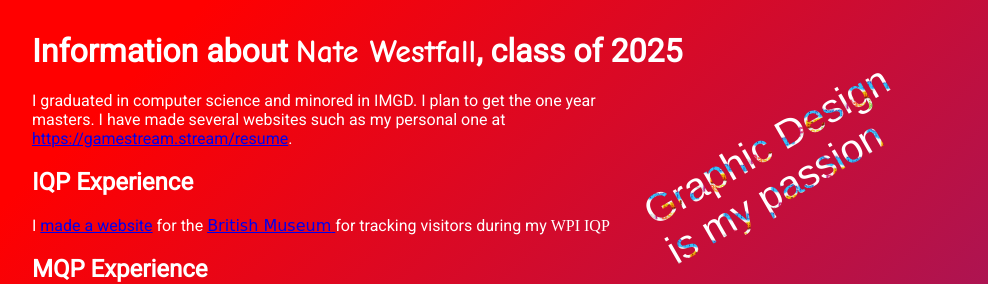
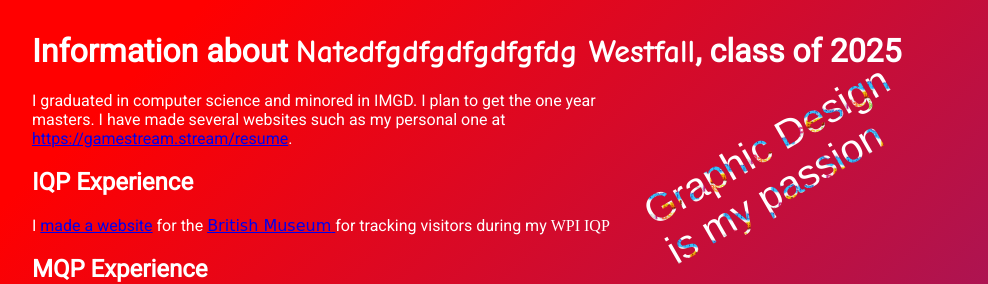
Before and after one commit to Nateguana/public_html2, a plain HTML site: page index.html in a window 1280 px wide. Shown: the top 284 px of the page, 0-988 px from the left. Drawn offline with Linux system fonts and the light colour scheme; a script that the page names is missing; a web font is replaced by a local one.

Commit message:
asdasdasd

```diff
--- a/index.html
+++ b/index.html
@@ -22,7 +22,7 @@
       <source src="rr.mp4" type="video/mp4">
     </video> </div>
   <div class="stack">
-    <h1 class="no-top-margin quarter-3-width">Information about <span class="name">Nate
+    <h1 class="no-top-margin quarter-3-width">Information about <span class="name">Natedfgdfgdfgdfgfdg
         Westfall</span>, class of <span id="year">2025</span> </h1>
     <p class="half-width"> I graduated in computer science and
       minored in IMGD. I plan to get the one year masters. I have made
```
